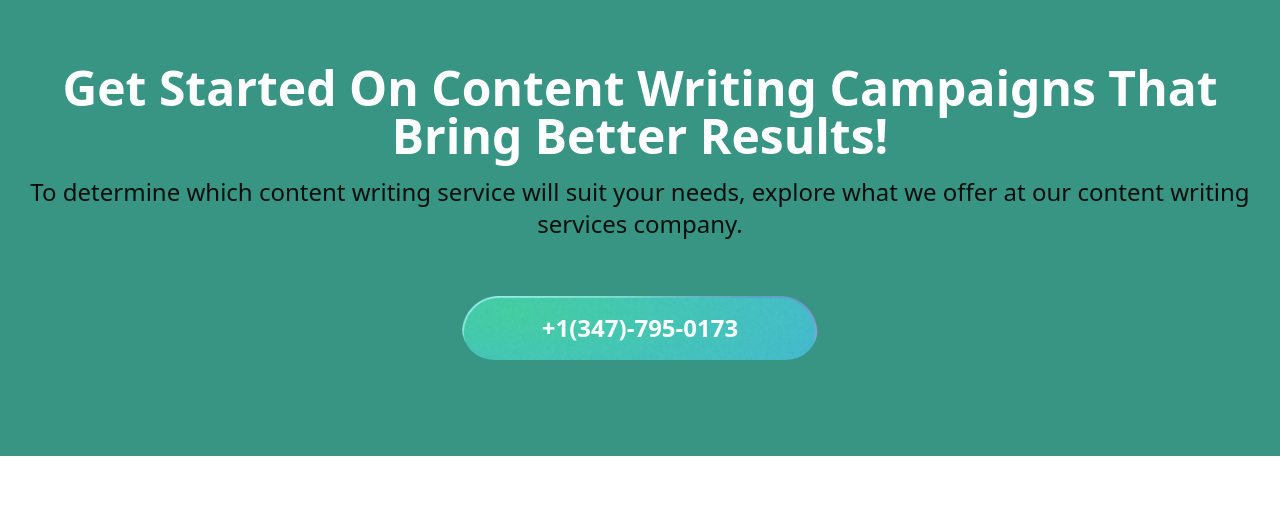
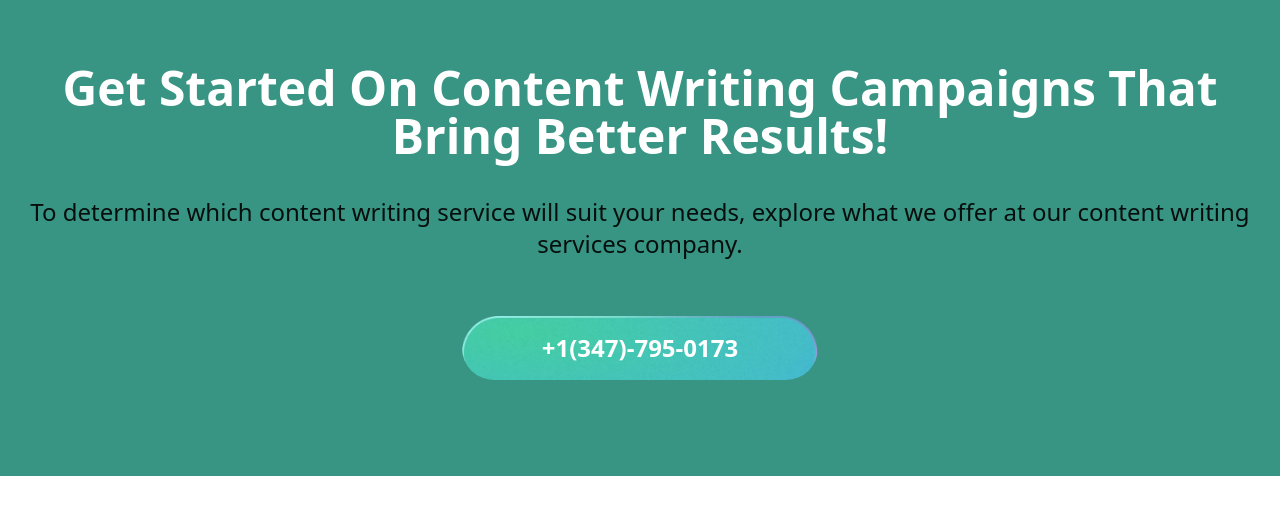
Before and after one commit to Saadi-Yip/scribe-ace, a Next.js app: page / in a window 1280 px wide. Shown: the top 514 px of the page. Built offline with nearby package versions, Linux system fonts and the light colour scheme.

Commit message:
make font size perfect

```diff
--- a/components/global/cta/index.tsx
+++ b/components/global/cta/index.tsx
@@ -1,12 +1,12 @@
 
 const Cta = () => {
     return(
-      <section className="body-font bg-[#389583]">
-      <div className="container mx-auto">
+      <section className="body-font bg-[#389583] w-full">
+      <div className=" mx-auto">
         <div className="flex flex-col text-center  mb-14 ">
-          <p className="xl:text-5xl lg:text-4xl md:text-3xl lg:font-bold text-xl font-medium title-font md:mb-4 mb-7 text-[#ffff] mt-16 px-4 xl:max-w-[1770]">Get Started On Content Writing Campaigns That Bring Better Results!
+          <p className="xl:text-5xl lg:text-4xl md:text-3xl lg:font-bold text-xl font-medium title-font md:mb-4 mb-7 text-[#ffff] mt-16 px-4 ">Get Started On Content Writing Campaigns That Bring Better Results!
           </p>
-          <p className=" mx-auto leading-5 text-base xl:text-2xl md:text-lg text-md px-4 font-normal text-rgba[0,0,0,0.7] opacity-90">To determine which content writing service will suit your needs, explore what we offer at our content writing services company.</p>
+          <p className=" mx-auto leading-5 text-base xl:text-2xl md:mt-5 xl:font-normal md:text-lg px-4 font-normal text-rgba[0,0,0,0.7] opacity-90">To determine which content writing service will suit your needs, explore what we offer at our content writing services company.</p>
         </div>
         <div className="flex sm:justify-center justify-center">
 
```
